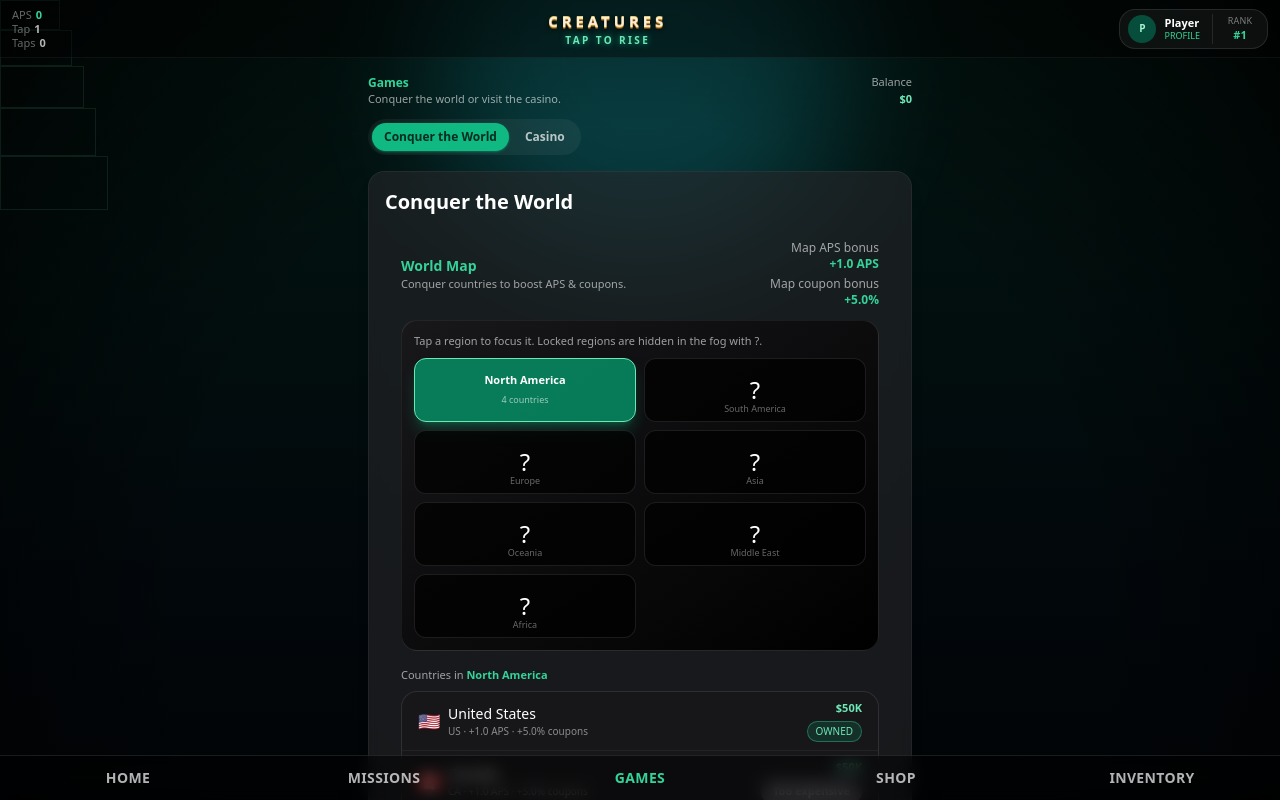
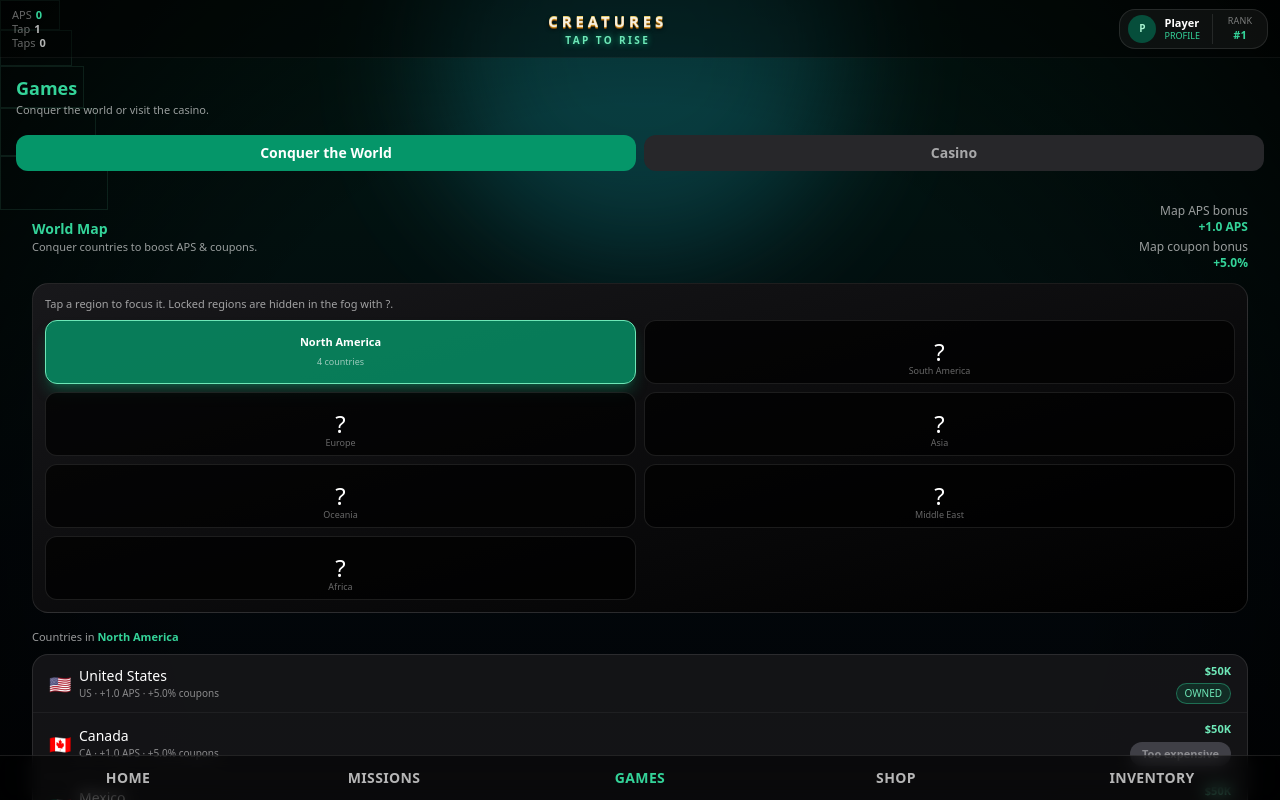
Before and after one commit to DozerBrain/TelegramMoneyMaker, a React (Vite) app: page / in a window 1280 px wide. Both pictures are taken after a click on the button "GAMES". Shown: the top 800 px of the page. Built offline with nearby package versions, Linux system fonts and the light colour scheme.

Commit message:
Update Games.tsx

```diff
--- a/src/pages/Games.tsx
+++ b/src/pages/Games.tsx
@@ -1,162 +1,51 @@
 // src/pages/Games.tsx
 import React, { useState } from "react";
-import Card from "../components/Card";
 import WorldMapPage from "./WorldMap";
-import { formatMoneyShort } from "../lib/format";
+import CasinoPage from "./casino/CasinoPage";
 
-type GamesPageProps = {
-  balance: number;
-  setBalance: React.Dispatch<React.SetStateAction<number>>;
-};
-
-type MainTab = "world" | "casino";
-type CasinoTab = "blackjack" | "coin";
-
-function BlackjackPlaceholder() {
-  return (
-    <div className="space-y-3 text-sm text-white/80">
-      <p className="text-xs text-white/60">
-        Blackjack (21) – beat the dealer without going over 21.
-      </p>
-      <ul className="list-disc list-inside text-xs text-white/60 space-y-1">
-        <li>You vs dealer, closest to 21 wins.</li>
-        <li>Face cards = 10, Aces = 1 or 11.</li>
-        <li>We&apos;ll use <span className="text-emerald-300">chips</span> as the betting currency.</li>
-      </ul>
-      <div className="mt-3 rounded-2xl border border-emerald-400/40 bg-emerald-500/10 px-3 py-2 text-[11px]">
-        This is a <span className="font-semibold text-emerald-300">visual placeholder</span>.
-        Next step we&apos;ll add:
-        <br />
-        • real dealing logic<br />
-        • hit / stand buttons<br />
-        • win / lose payouts with chips
-      </div>
-    </div>
-  );
-}
-
-function CoinFlipPlaceholder() {
-  return (
-    <div className="space-y-3 text-sm text-white/80">
-      <p className="text-xs text-white/60">
-        Simple Coin Flip – pick heads or tails and win or lose chips.
-      </p>
-      <ul className="list-disc list-inside text-xs text-white/60 space-y-1">
-        <li>50 / 50 chance each flip.</li>
-        <li>Win: get your bet back + same amount.</li>
-        <li>Lose: bet is lost.</li>
-      </ul>
-      <div className="mt-3 rounded-2xl border border-emerald-400/40 bg-emerald-500/10 px-3 py-2 text-[11px]">
-        Also a <span className="font-semibold text-emerald-300">placeholder</span> for now.
-        We&apos;ll wire chips, bets and random flips in the next step.
-      </div>
-    </div>
-  );
-}
-
-export default function GamesPage({ balance }: GamesPageProps) {
-  const [mainTab, setMainTab] = useState<MainTab>("world");
-  const [casinoTab, setCasinoTab] = useState<CasinoTab>("blackjack");
+export default function GamesPage({ balance, chips, setChips }) {
+  const [mode, setMode] = useState<"world" | "casino">("world");
 
   return (
-    <div className="max-w-xl mx-auto p-4 pb-24 text-white">
+    <div className="p-4 pb-20 text-white">
+
       {/* Header */}
-      <div className="mb-3 flex items-center justify-between">
-        <div>
-          <div className="text-xs font-semibold text-emerald-400">
-            Games
-          </div>
+      <div className="mb-4">
+        <div className="text-lg font-bold text-emerald-400">Games</div>
         <div className="text-[11px] text-white/60">
           Conquer the world or visit the casino.
         </div>
       </div>
-        <div className="text-right text-[11px] text-white/60">
-          Balance
-          <div className="text-emerald-300 font-semibold">
-            ${formatMoneyShort(balance)}
-          </div>
-        </div>
-      </div>
 
-      {/* Top pills: Conquer the World | Casino */}
-      <div className="mb-4">
-        <div className="inline-flex rounded-full bg-white/5 p-1">
+      {/* TOP TABS */}
+      <div className="flex gap-2 mb-4">
         <button
-            onClick={() => setMainTab("world")}
-            className={`px-3 py-1.5 text-xs font-semibold rounded-full transition ${
-              mainTab === "world"
-                ? "bg-emerald-500 text-emerald-950 shadow shadow-emerald-500/40"
-                : "text-white/70"
+          onClick={() => setMode("world")}
+          className={`flex-1 py-2 text-sm rounded-xl font-semibold ${
+            mode === "world"
+              ? "bg-emerald-600 text-white"
+              : "bg-zinc-800 text-white/60"
           }`}
         >
           Conquer the World
         </button>
+
         <button
-            onClick={() => setMainTab("casino")}
-            className={`ml-1 px-3 py-1.5 text-xs font-semibold rounded-full transition ${
-              mainTab === "casino"
-                ? "bg-emerald-500 text-emerald-950 shadow shadow-emerald-500/40"
-                : "text-white/70"
+          onClick={() => setMode("casino")}
+          className={`flex-1 py-2 text-sm rounded-xl font-semibold ${
+            mode === "casino"
+              ? "bg-emerald-600 text-white"
+              : "bg-zinc-800 text-white/60"
           }`}
         >
           Casino
         </button>
       </div>
-      </div>
 
-      {/* Content */}
-      {mainTab === "world" && (
-        <Card title="Conquer the World">
-          {/* Reuse existing WorldMap mini-game */}
-          <WorldMapPage balance={balance} />
-        </Card>
-      )}
-
-      {mainTab === "casino" && (
-        <Card
-          title="Casino"
-          right={
-            <span className="text-[11px] text-emerald-300">
-              Chips system coming soon
-            </span>
-          }
-        >
-          {/* Casino inner tabs: Blackjack | Coin Flip */}
-          <div className="mb-3 flex gap-2">
-            <button
-              onClick={() => setCasinoTab("blackjack")}
-              className={`flex-1 rounded-full px-3 py-1.5 text-[11px] font-semibold border ${
-                casinoTab === "blackjack"
-                  ? "bg-emerald-500 text-emerald-950 border-emerald-400"
-                  : "bg-black/40 text-white/70 border-white/15"
-              }`}
-            >
-              Blackjack
-            </button>
-            <button
-              onClick={() => setCasinoTab("coin")}
-              className={`flex-1 rounded-full px-3 py-1.5 text-[11px] font-semibold border ${
-                casinoTab === "coin"
-                  ? "bg-emerald-500 text-emerald-950 border-emerald-400"
-                  : "bg-black/40 text-white/70 border-white/15"
-              }`}
-            >
-              Coin Flip
-            </button>
-          </div>
-
-          {/* Casino game body */}
-          <div className="mt-1">
-            {casinoTab === "blackjack" && <BlackjackPlaceholder />}
-            {casinoTab === "coin" && <CoinFlipPlaceholder />}
-          </div>
-
-          <div className="mt-4 text-[10px] text-white/40">
-            Design note: chips will be a separate currency with expensive
-            exchange from balance and a daily exchange limit (like 50,000 worth
-            of chips). We&apos;ll wire that logic into the save system next.
-          </div>
-        </Card>
+      {/* CONTENT */}
+      {mode === "world" && <WorldMapPage balance={balance} />}
+      {mode === "casino" && (
+        <CasinoPage balance={balance} chips={chips} setChips={setChips} />
       )}
     </div>
   );
```
Lines whose indentation alone changed are shown as unchanged.
